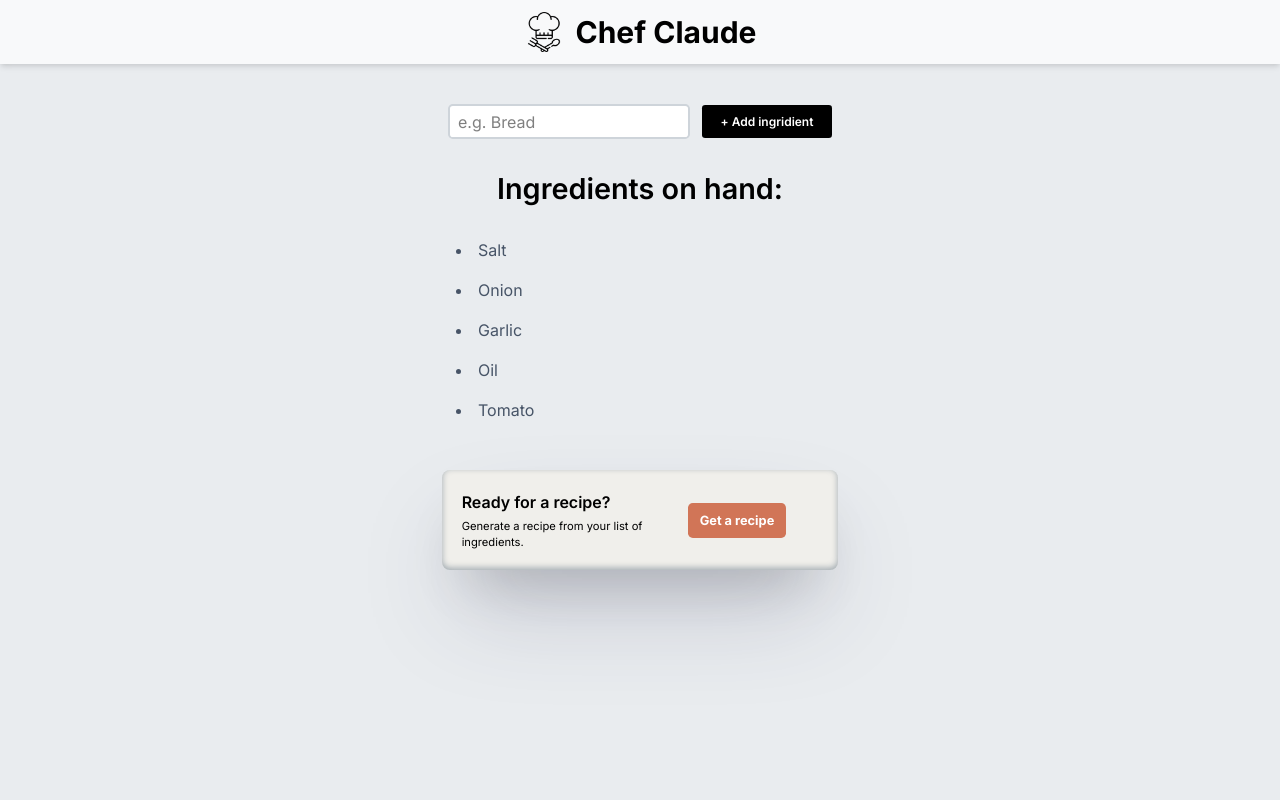
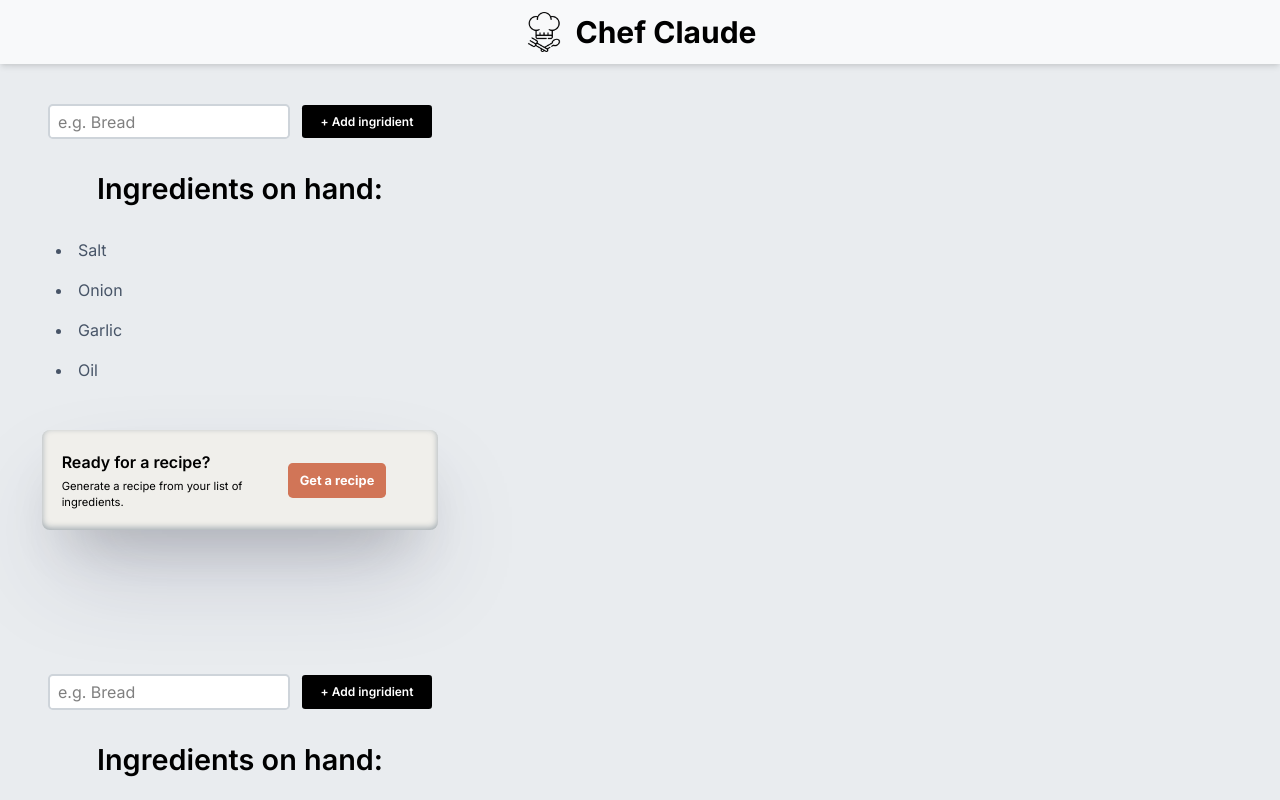
Before and after one commit to Biswajit9609/Chef_Claude, a React (Vite) app: page / in a window 1280 px wide. Shown: the top 800 px of the page. Built offline with nearby package versions, Linux system fonts and the light colour scheme.

Commit message:
css updated

```diff
--- a/src/App.jsx
+++ b/src/App.jsx
@@ -5,8 +5,9 @@ function App() {
 
   return (
     <>
-      <div className='w-[100dvw] h-[100dvh] bg-[#e9ecef] flex flex-col items-center'>
-        <Header />
+      <div className='max-w-[100dvw] h-[100dvh] flex flex-col'>
+        <Header className="fixed" />
+        <Main />
         <Main />
       </div>
     </>
--- a/src/Components/Header.jsx
+++ b/src/Components/Header.jsx
@@ -1,7 +1,7 @@
 import icon from "../assets/icons/chef_450166.png"
 function Header() {
   return (
-    <nav className="nav bg-[#f8f9fa] flex justify-center items-center py-3 gap-3 w-full">
+    <nav className="h-[4rem] nav bg-[#f8f9fa] flex justify-center items-center py-3 gap-3 w-full fixed">
         <img src={icon} alt="Chef icon" />
         <h1 className="font-bold text-3xl">Chef Claude</h1>
     </nav>
--- a/src/Components/Main.jsx
+++ b/src/Components/Main.jsx
@@ -1,7 +1,7 @@
 import {useState} from 'react'
 
 function Main() {
-    const [ingredients,setIngredients]=useState(["Salt", "Onion", "Garlic", "Oil", "Tomato"]
+    const [ingredients,setIngredients]=useState(["Salt", "Onion", "Garlic", "Oil"]
 )
     const showIncredients = ingredients.map((items)=>{
         return (
@@ -13,7 +13,7 @@ function Main() {
         setIngredients((prev)=>[...prev,newIngredient])
     }
   return (
-    <main className='max-w-[30rem]'>
+    <main className='max-w-[30rem] mt-[4rem]'>
         <form
         action={addIngredients}
         className='h-[2.2rem] w-full mt-10 my-7 px-[3rem] flex justify-center items-center gap-3'
--- a/src/index.css
+++ b/src/index.css
@@ -7,6 +7,8 @@
 }
 body {
   font-family: 'Inter', sans-serif;
+  max-width: 100dvw;
+  background-color: #e9ecef;
 }
 .button{
     min-width: 130px;
```
